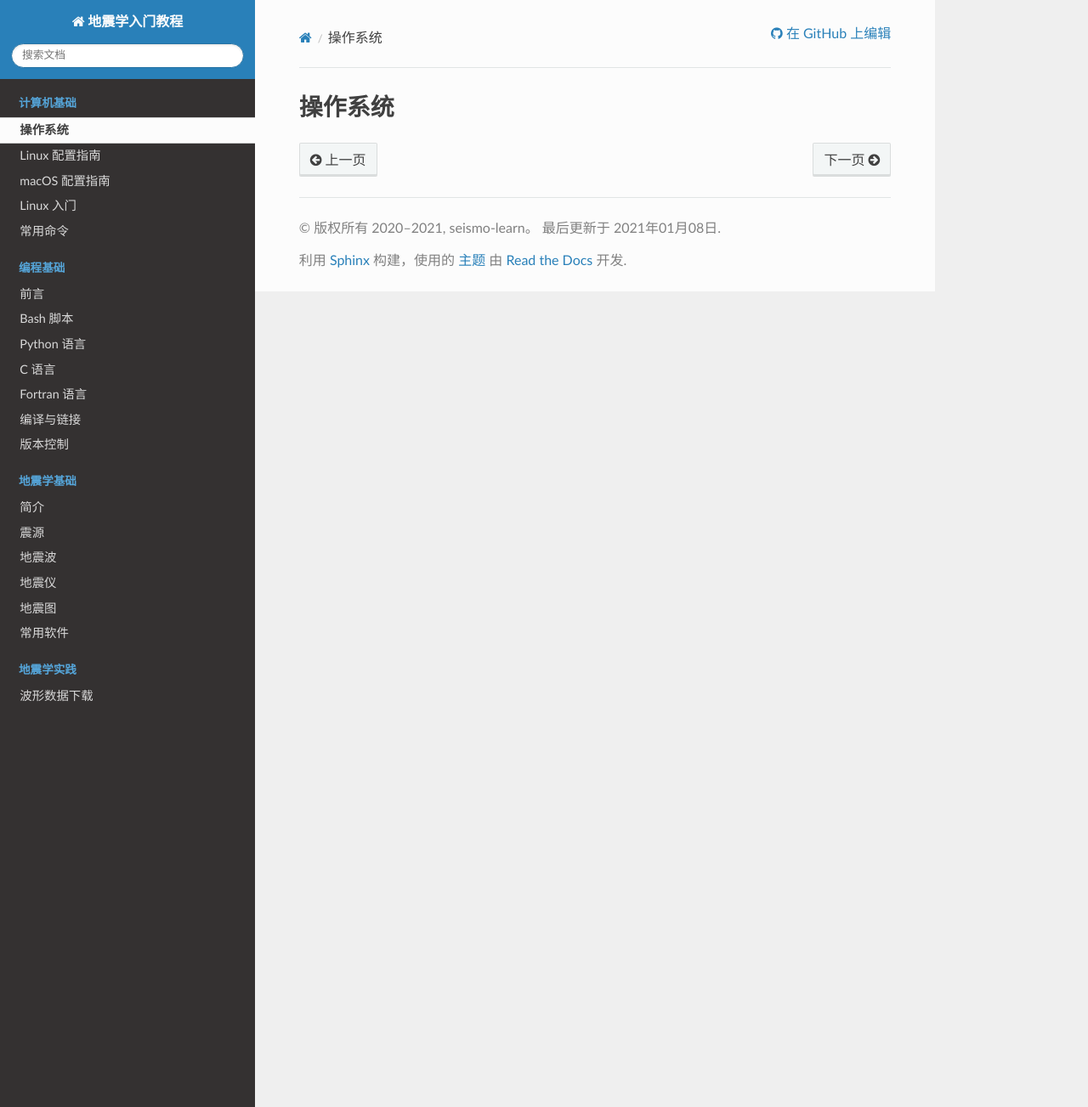
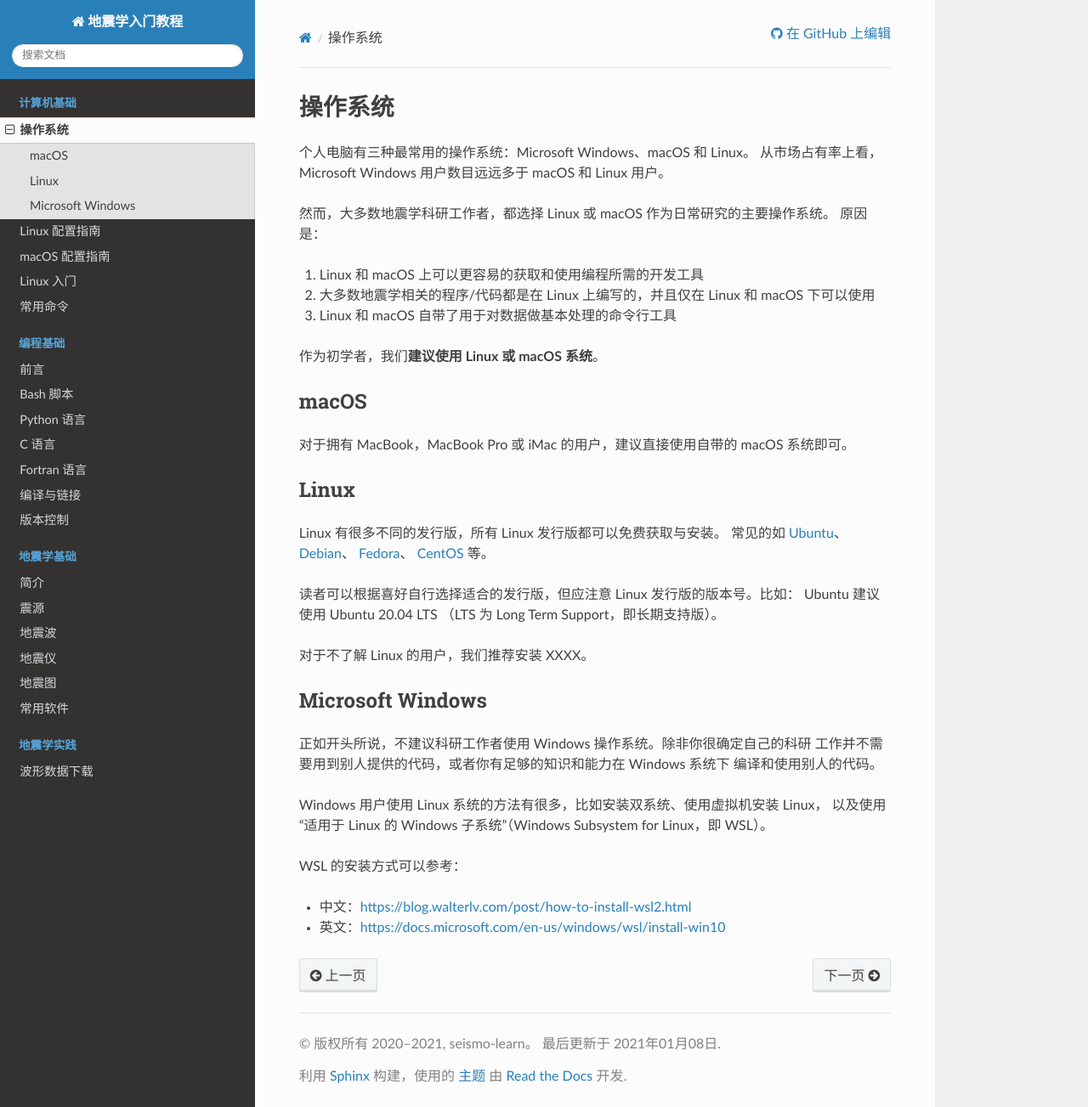
Before and after one commit to seismo-learn/seismology101, a Sphinx documentation site: the page built from source/computer/operating-system.rst, in a window 1280 px wide and 1303 px high. Shown: the whole window at 85% size. Built offline with Sphinx 7.4.7 and the Read the Docs theme 2.0.0, drawn with Linux system fonts in a browser that asks for light colours.

Commit message:
How to choose the best operating system

```diff
--- a/source/computer/operating-system.rst
+++ b/source/computer/operating-system.rst
@@ -1,2 +1,50 @@
 操作系统
 ========
+
+个人电脑有三种最常用的操作系统：Microsoft Windows、macOS 和 Linux。
+从市场占有率上看，Microsoft Windows 用户数目远远多于 macOS 和 Linux 用户。
+
+然而，大多数地震学科研工作者，都选择 Linux 或 macOS 作为日常研究的主要操作系统。
+原因是：
+
+1. Linux 和 macOS 上可以更容易的获取和使用编程所需的开发工具
+2. 大多数地震学相关的程序/代码都是在 Linux 上编写的，并且仅在 Linux 和 macOS
+   下可以使用
+3. Linux 和 macOS 自带了用于对数据做基本处理的命令行工具
+
+作为初学者，我们\ **建议使用 Linux 或 macOS 系统**\ 。
+
+macOS
+-----
+
+对于拥有 MacBook，MacBook Pro 或 iMac 的用户，建议直接使用自带的 macOS 系统即可。
+
+Linux
+-----
+
+Linux 有很多不同的发行版，所有 Linux 发行版都可以免费获取与安装。
+常见的如
+`Ubuntu <https://ubuntu.com/>`__\ 、
+`Debian <https://www.debian.org/>`__\ 、
+`Fedora <https://getfedora.org/>`__\ 、
+`CentOS <https://www.centos.org/>`__ 等。
+
+读者可以根据喜好自行选择适合的发行版，但应注意 Linux 发行版的版本号。比如：
+Ubuntu 建议使用 Ubuntu 20.04 LTS （LTS 为 Long Term Support，即长期支持版）。
+
+对于不了解 Linux 的用户，我们推荐安装 XXXX。
+
+Microsoft Windows
+-----------------
+
+正如开头所说，不建议科研工作者使用 Windows 操作系统。除非你很确定自己的科研
+工作并不需要用到别人提供的代码，或者你有足够的知识和能力在 Windows 系统下
+编译和使用别人的代码。
+
+Windows 用户使用 Linux 系统的方法有很多，比如安装双系统、使用虚拟机安装 Linux，
+以及使用“适用于 Linux 的 Windows 子系统”（Windows Subsystem for Linux，即 WSL）。
+
+WSL 的安装方式可以参考：
+
+- 中文：https://blog.walterlv.com/post/how-to-install-wsl2.html
+- 英文：https://docs.microsoft.com/en-us/windows/wsl/install-win10
```
